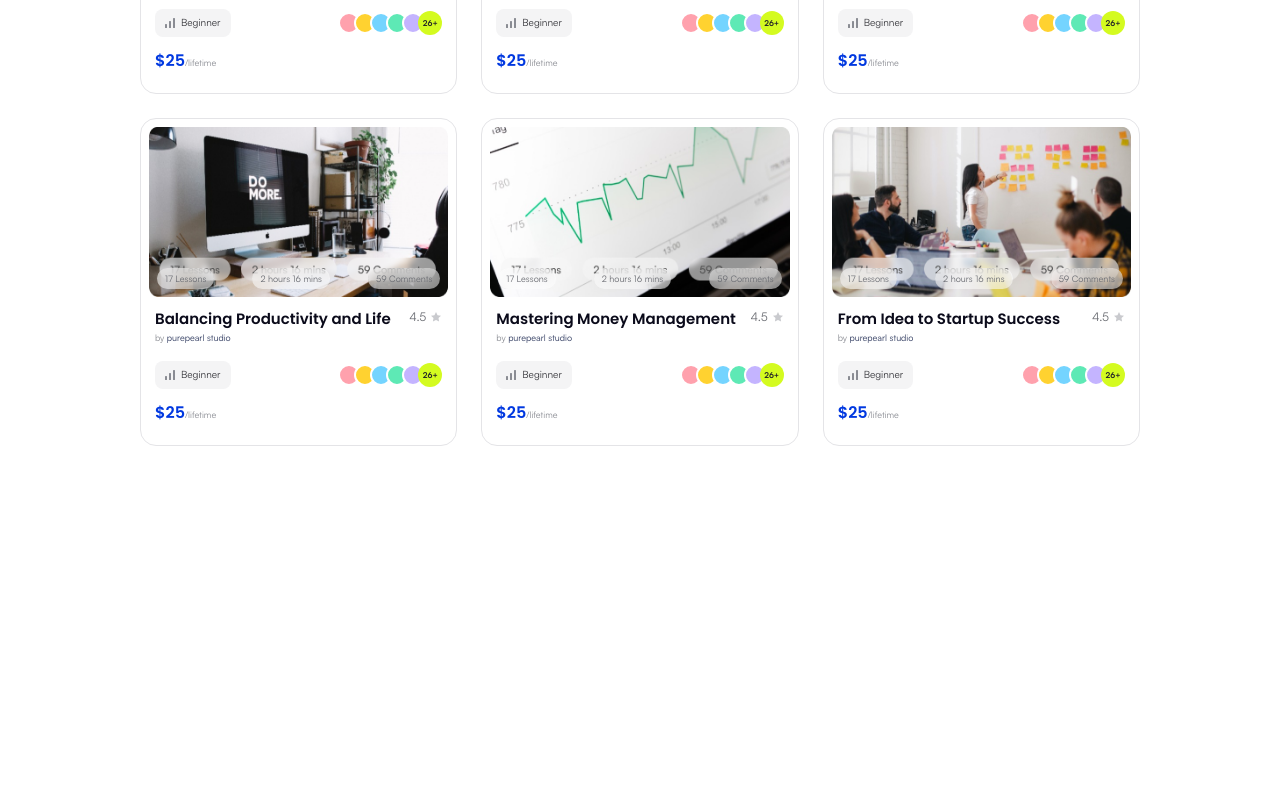
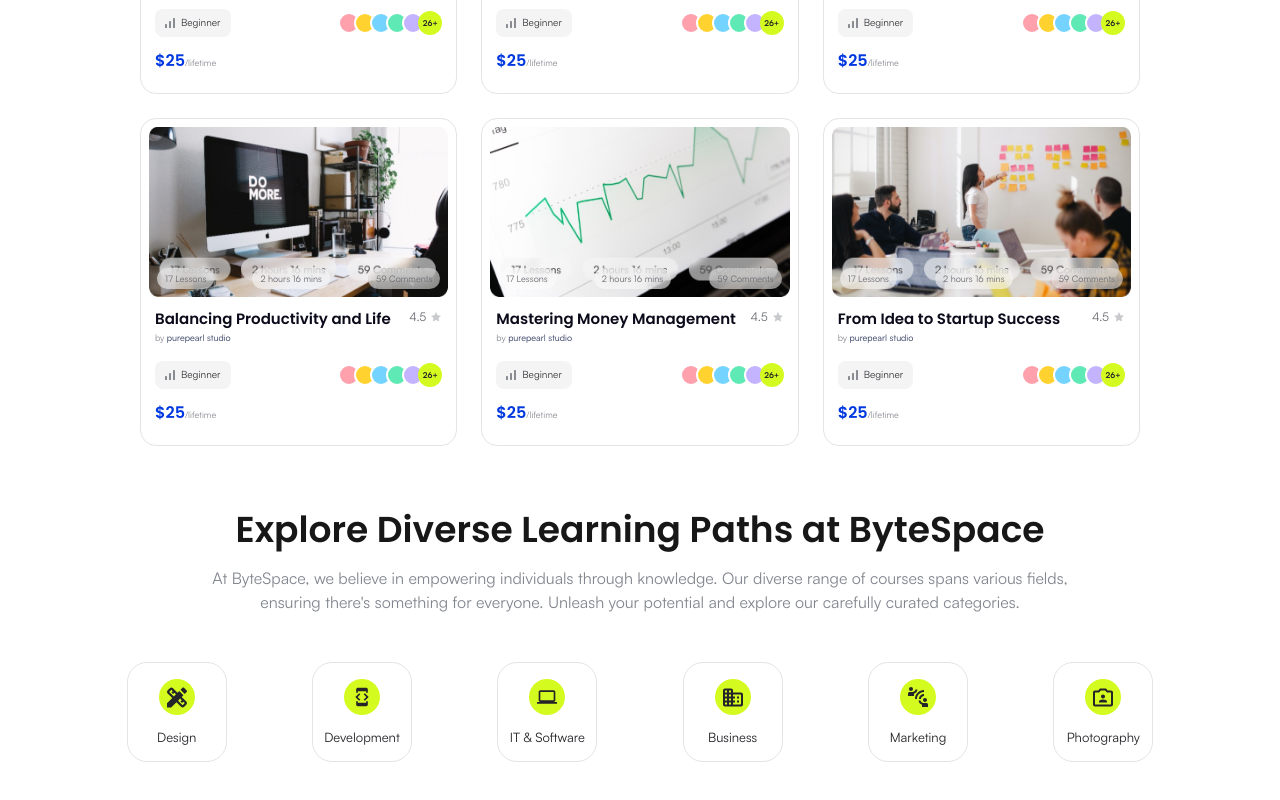
Before and after one commit to gmnayem631/bytespace-new, a Next.js app: page / in a window 1280 px wide. Shown: the part 1853-2653 px from the top of the page. Before the commit the page ends 2363 px from the top, so only its background shows below. Built offline with nearby package versions, Linux system fonts and the light colour scheme.

Commit message:
feat: add CourseCategories component with category logos to Home page

```diff
--- a/app/page.tsx
+++ b/app/page.tsx
@@ -1,4 +1,5 @@
 import CategorySection from "@/components/CategorySection/CategorySection";
+import CourseCategories from "@/components/CourseCategories/CourseCategories";
 import CourseSection from "@/components/CourseSection/CourseSection";
 import { HeroSection } from "@/components/HeroSection/HeroSection";
 import LogoStrip from "@/components/LogoStrip/LogoStrip";
@@ -12,6 +13,7 @@ export default function Home() {
       <LogoStrip />
       <CategorySection />
       <CourseSection />
+      <CourseCategories />
     </div>
   );
 }
--- a/components/CourseCategories/CourseCategories.tsx
+++ b/components/CourseCategories/CourseCategories.tsx
@@ -1,7 +1,65 @@
-import React from "react";
+import DesignCat from "../logos/DesignCat";
+import DevCat from "../logos/DevCat";
+import ITCat from "../logos/ITCat";
+import BusinessCat from "../logos/BusinessCat";
+import MarketingCat from "../logos/MarketingCat";
+import Photography from "../logos/Photography";
+import { ComponentType, SVGProps } from "react";
 
 const CourseCategories = () => {
-  return <div>Course Categories</div>;
+  type logo = {
+    name: string;
+    Component: ComponentType<SVGProps<SVGSVGElement>>;
+  };
+
+  const CATEGORIES: logo[] = [
+    { name: "Design", Component: DesignCat },
+    { name: "Development", Component: DevCat },
+    { name: "IT & Software", Component: ITCat },
+    { name: "Business", Component: BusinessCat },
+    { name: "Marketing", Component: MarketingCat },
+    { name: "Photography", Component: Photography },
+  ];
+
+  return (
+    <div className="max-w-6xl mx-auto">
+      <div className="flex text-center flex-col gap-4 w-3/4 mx-auto">
+        <h3 className="font-poppins font-semibold text-2xl md:text-3xl lg:text-4xl">
+          Explore Diverse Learning Paths at ByteSpace
+        </h3>
+        <p className="text-[#82868E] text-base">
+          At ByteSpace, we believe in empowering individuals through knowledge.
+          Our diverse range of courses spans various fields, ensuring
+          there&apos;s something for everyone. Unleash your potential and
+          explore our carefully curated categories.
+        </p>
+      </div>
+
+      <section className="bg-white px-6 py-12">
+        <ul className="mx-auto flex max-w-6xl flex-wrap justify-around gap-2">
+          {CATEGORIES.map(({ name, Component }) => (
+            <li key={name}>
+              <button
+                type="button"
+                className="flex h-25 w-25 flex-col items-center justify-center gap-4 rounded-[20px] border border-[#E4E4E7] bg-white transition hover:border-[#D4FB20] hover:shadow-sm"
+              >
+                <span className="flex size-9 items-center justify-center rounded-full bg-[#D4FB20] text-[#1E1E1E] px-2 py-2">
+                  <Component
+                    aria-hidden
+                    className="size-6"
+                    fill="currentColor"
+                  />
+                </span>
+                <span className="text-[13px] leading-none text-[#242528]">
+                  {name}
+                </span>
+              </button>
+            </li>
+          ))}
+        </ul>
+      </section>
+    </div>
+  );
 };
 
 export default CourseCategories;
--- a/components/CourseSection/CourseSection.tsx
+++ b/components/CourseSection/CourseSection.tsx
@@ -3,7 +3,7 @@ import Image from "next/image";
 type Course = {
   title: string;
   author: string;
-  image: string; // path in /public, e.g. "/images/courses/figma.png"
+  image: string;
   rating: number;
   level: string;
   price: number;
--- a/components/LogoStrip/LogoStrip.tsx
+++ b/components/LogoStrip/LogoStrip.tsx
@@ -1,6 +1,5 @@
 import type { ComponentType, SVGProps } from "react";
 
-// Adjust these names/paths to match the files in /components/logos
 import Logoipsum1 from "@/components/logos/Logoipsum1";
 import Logoipsum2 from "@/components/logos/Logoipsum2";
 import Logoipsum3 from "@/components/logos/Logoipsum3";
--- /dev/null
+++ b/components/logos/BusinessCat.tsx
@@ -0,0 +1,20 @@
+import React from "react";
+
+const BusinessCat = () => {
+  return (
+    <svg
+      width="30"
+      height="27"
+      viewBox="0 0 30 27"
+      fill="none"
+      xmlns="http://www.w3.org/2000/svg"
+    >
+      <path
+        d="M15 6V3C15 1.35 13.65 0 12 0L3 0C1.35 0 0 1.35 0 3L0 24C0 25.65 1.35 27 3 27H27C28.65 27 30 25.65 30 24V9C30 7.35 28.65 6 27 6H15ZM6 24H3V21H6V24ZM6 18H3V15H6V18ZM6 12H3V9H6V12ZM6 6H3V3H6V6ZM12 24H9V21H12V24ZM12 18H9V15H12V18ZM12 12H9V9H12V12ZM12 6H9V3H12V6ZM25.5 24H15V21H18V18H15V15H18V12H15V9H25.5C26.325 9 27 9.675 27 10.5V22.5C27 23.325 26.325 24 25.5 24ZM24 12H21V15H24V12ZM24 18H21V21H24V18Z"
+        fill="#242528"
+      />
+    </svg>
+  );
+};
+
+export default BusinessCat;
--- /dev/null
+++ b/components/logos/DesignCat.tsx
@@ -0,0 +1,22 @@
+const DesignCat = () => {
+  return (
+    <svg
+      width="27"
+      height="27"
+      viewBox="0 0 27 27"
+      fill="none"
+      xmlns="http://www.w3.org/2000/svg"
+    >
+      <path
+        d="M19.86 12.7633L22.215 10.4083L16.59 4.78334L14.235 7.13834L8.025 0.943337C6.855 -0.226663 4.95 -0.226663 3.78 0.943337L0.93 3.79334C-0.24 4.96334 -0.24 6.86834 0.93 8.03834L7.125 14.2333L0 21.3733L0 26.9983H5.625L12.765 19.8583L18.96 26.0533C20.385 27.4783 22.305 26.9533 23.205 26.0533L26.055 23.2033C27.225 22.0333 27.225 20.1283 26.055 18.9583L19.86 12.7633ZM9.27 12.1033L3.06 5.90834L5.895 3.05834L7.8 4.96334L6.03 6.74834L8.145 8.86334L9.93 7.07834L12.105 9.25334L9.27 12.1033ZM21.09 23.9383L14.895 17.7433L17.745 14.8933L19.92 17.0683L18.135 18.8533L20.25 20.9683L22.035 19.1833L23.94 21.0883L21.09 23.9383Z"
+        fill="#242528"
+      />
+      <path
+        d="M26.565 6.05834C27.15 5.47334 27.15 4.52834 26.565 3.94334L23.055 0.433337C22.35 -0.271663 21.375 -0.00166329 20.94 0.433337L18.195 3.17834L23.82 8.80334L26.565 6.05834Z"
+        fill="#242528"
+      />
+    </svg>
+  );
+};
+
+export default DesignCat;
--- /dev/null
+++ b/components/logos/DevCat.tsx
@@ -0,0 +1,20 @@
+import React from "react";
+
+const DevCat = () => {
+  return (
+    <svg
+      width="36"
+      height="36"
+      viewBox="0 0 36 36"
+      fill="none"
+      xmlns="http://www.w3.org/2000/svg"
+    >
+      <path
+        d="M10.5 7.5H25.5V10.5H28.5V4.5C28.5 2.85 27.15 1.515 25.5 1.515L10.5 1.5C8.85 1.5 7.5 2.85 7.5 4.5V10.5H10.5V7.5ZM23.115 24.885L30 18L23.115 11.115L21 13.245L25.755 18L21 22.755L23.115 24.885ZM15 22.755L10.245 18L15 13.245L12.885 11.115L6 18L12.885 24.885L15 22.755ZM25.5 28.5H10.5V25.5H7.5V31.5C7.5 33.15 8.85 34.5 10.5 34.5H25.5C27.15 34.5 28.5 33.15 28.5 31.5V25.5H25.5V28.5Z"
+        fill="#242528"
+      />
+    </svg>
+  );
+};
+
+export default DevCat;
--- /dev/null
+++ b/components/logos/ITCat.tsx
@@ -0,0 +1,20 @@
+import React from "react";
+
+const ITCat = () => {
+  return (
+    <svg
+      width="36"
+      height="24"
+      viewBox="0 0 36 24"
+      fill="none"
+      xmlns="http://www.w3.org/2000/svg"
+    >
+      <path
+        d="M30 21C31.65 21 32.985 19.65 32.985 18L33 3C33 1.35 31.65 0 30 0L6 0C4.35 0 3 1.35 3 3V18C3 19.65 4.35 21 6 21H0L0 24H36V21H30ZM6 3H30V18H6V3Z"
+        fill="#242528"
+      />
+    </svg>
+  );
+};
+
+export default ITCat;
--- /dev/null
+++ b/components/logos/MarketingCat.tsx
@@ -0,0 +1,20 @@
+import React from "react";
+
+const MarketingCat = () => {
+  return (
+    <svg
+      width="30"
+      height="30"
+      viewBox="0 0 30 30"
+      fill="none"
+      xmlns="http://www.w3.org/2000/svg"
+    >
+      <path
+        d="M13.5 18H10.5C10.5 10.545 16.545 4.5 24 4.5V7.5C18.195 7.5 13.5 12.195 13.5 18ZM24 13.5V10.5C19.86 10.5 16.5 13.86 16.5 18H19.5C19.5 15.51 21.51 13.5 24 13.5ZM7.5 3C7.5 1.335 6.165 0 4.5 0C2.835 0 1.5 1.335 1.5 3C1.5 4.665 2.835 6 4.5 6C6.165 6 7.5 4.665 7.5 3ZM14.175 3.75H11.175C10.815 5.88 8.985 7.5 6.75 7.5H2.25C1.005 7.5 0 8.505 0 9.75L0 13.5H9V10.11C11.79 9.225 13.875 6.765 14.175 3.75ZM25.5 22.5C27.165 22.5 28.5 21.165 28.5 19.5C28.5 17.835 27.165 16.5 25.5 16.5C23.835 16.5 22.5 17.835 22.5 19.5C22.5 21.165 23.835 22.5 25.5 22.5ZM27.75 24H23.25C21.015 24 19.185 22.38 18.825 20.25H15.825C16.125 23.265 18.21 25.725 21 26.61V30H30V26.25C30 25.005 28.995 24 27.75 24Z"
+        fill="#242528"
+      />
+    </svg>
+  );
+};
+
+export default MarketingCat;
--- /dev/null
+++ b/components/logos/Photography.tsx
@@ -0,0 +1,28 @@
+import React from "react";
+
+const Photography = () => {
+  return (
+    <svg
+      width="30"
+      height="27"
+      viewBox="0 0 30 27"
+      fill="none"
+      xmlns="http://www.w3.org/2000/svg"
+    >
+      <path
+        d="M27 3H22.245L19.5 0L10.5 0L7.755 3H3C1.35 3 0 4.35 0 6L0 24C0 25.65 1.35 27 3 27H27C28.65 27 30 25.65 30 24V6C30 4.35 28.65 3 27 3ZM27 24H3V6H9.075L11.82 3H18.18L20.925 6H27V24Z"
+        fill="#242528"
+      />
+      <path
+        d="M15 15C16.6569 15 18 13.6569 18 12C18 10.3431 16.6569 9 15 9C13.3431 9 12 10.3431 12 12C12 13.6569 13.3431 15 15 15Z"
+        fill="#242528"
+      />
+      <path
+        d="M19.17 17.37C17.895 16.815 16.485 16.5 15 16.5C13.515 16.5 12.105 16.815 10.83 17.37C9.72 17.85 9 18.93 9 20.145V21H21V20.145C21 18.93 20.28 17.85 19.17 17.37Z"
+        fill="#242528"
+      />
+    </svg>
+  );
+};
+
+export default Photography;
```
